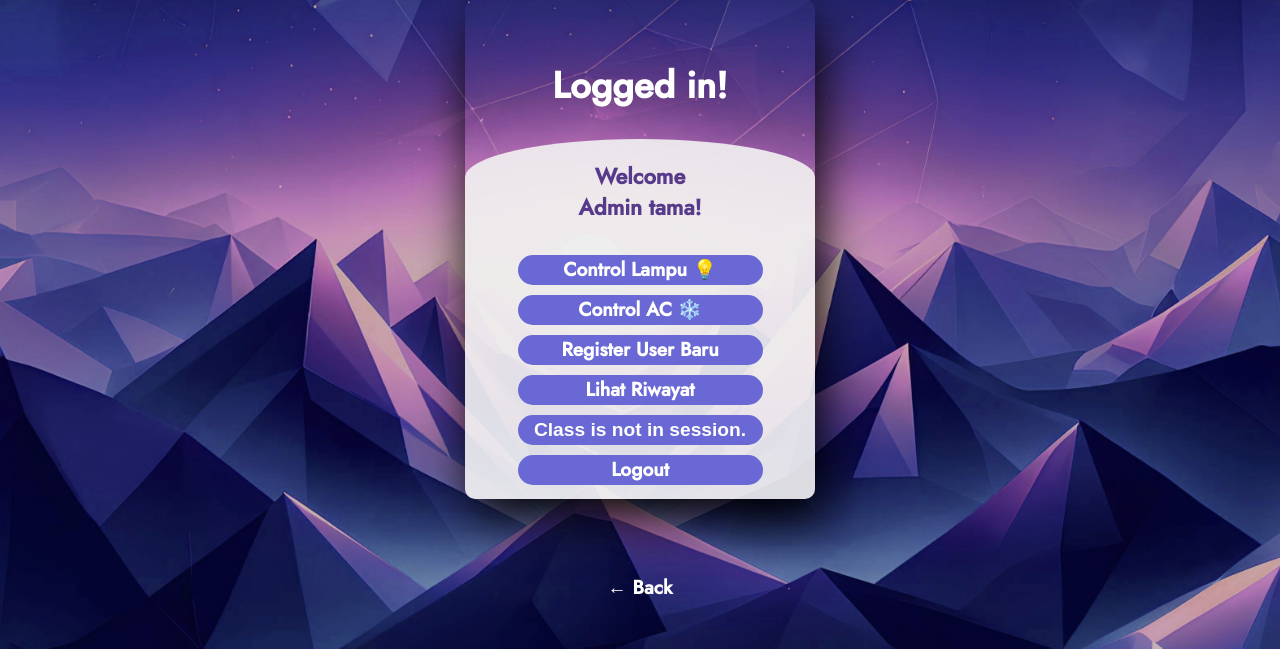
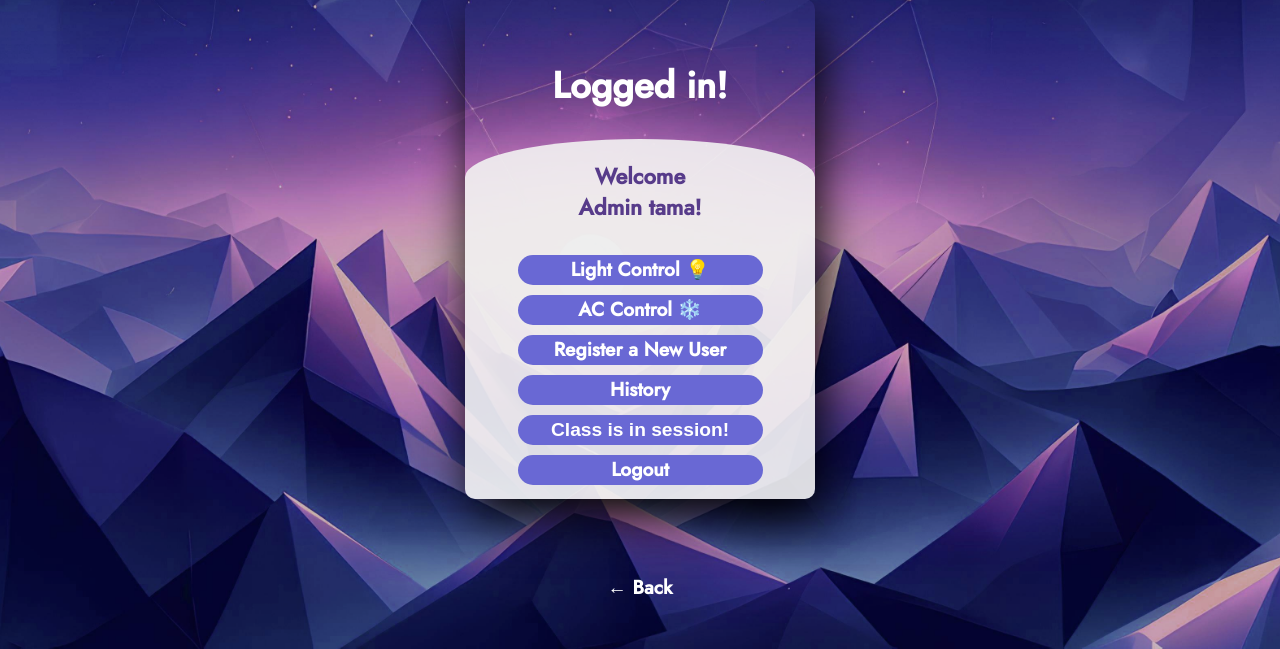
Before and after one commit to Tamatimtam/PBL-01, a Flask app: page /menu_admin in a window 1280 px wide. Shown: the part 151-800 px from the top of the page. Run offline with Flask 3, Linux system fonts and the light colour scheme; a user stored in the database is signed in.

Commit message:
changed UI to english

```diff
--- a/templates/loggedIn.html
+++ b/templates/loggedIn.html
@@ -27,8 +27,8 @@
         <form>
             <label style="text-align: center;" for="chk" aria-hidden="true">Welcome {{ name }}!</label>
             <p style="margin: 10px; text-align: center;">{{ error }}</p>
-            <a href="lamp" class="menu-button">Control Lampu 💡</a>
-            <a href="ac" class="menu-button">Control AC ❄️</a>
+            <a href="lamp" class="menu-button">Light Control 💡</a>
+            <a href="ac" class="menu-button">AC Control ❄️</a>
             <a href="{{ url_for('logout') }}" class="menu-button">Logout</a>
         </form>
     </div>
--- a/templates/loggedInAdmin.html
+++ b/templates/loggedInAdmin.html
@@ -29,10 +29,10 @@
     <div class="welcome">
         <form>
             <label style="text-align: center; margin-bottom: 10px;" for="chk" aria-hidden="true">Welcome Admin {{ name }}!</label>
-            <a href="lamp" class="menu-button">Control Lampu 💡</a>
-            <a href="ac" class="menu-button">Control AC ❄️</a>
-            <a href="register" class="menu-button">Register User Baru</a>
-            <a href="logs" class="menu-button">Lihat Riwayat</a>
+            <a href="lamp" class="menu-button">Light Control 💡</a>
+            <a href="ac" class="menu-button">AC Control ❄️</a>
+            <a href="register" class="menu-button">Register a New User</a>
+            <a href="logs" class="menu-button">History</a>
             <button id="toggle-class-session" class="menu-button" style="font-size: 1.2em;">
                 {% if state %}
                     Class is in session!
--- a/templates/loggedOut.html
+++ b/templates/loggedOut.html
@@ -14,11 +14,11 @@
     <div class="signup">
         <form class="login-form" action="/login" method="POST">
             <label for="chk" aria-hidden="true">Classify</label>
-            <p style="text-align: center; color: white; margin-bottom: 20px;">Kontak admin untuk melakukan registrasi</p>
+            <p style="text-align: center; color: white; margin-bottom: 20px;">Contact an Admin to register!</p>
             <p style="text-align: center; color: red; margin-bottom: 20px;">{{ error }}</p>
             <input type="text" name="txt" placeholder="Username" required="">
             <input type="password" name="pswd" placeholder="Password" required="">
-            <button type="submit">Masuk</button>
+            <button type="submit">Login</button>
         </form>
     </div>
 
--- a/templates/register.html
+++ b/templates/register.html
@@ -23,7 +23,7 @@
                 <option value="admin">Administrator</option>
             </select>
             <button type="submit">Submit</button>
-            <p style="text-align: center; color: white; ">Sudah punya akun? <a style="color: #6873e3;" href="/login">Login disini</a></p>
+            <p style="text-align: center; color: white; ">Already have an account? <a style="color: #6873e3;" href="/login">Login here</a></p>
         </form>
     </div>
 
```
